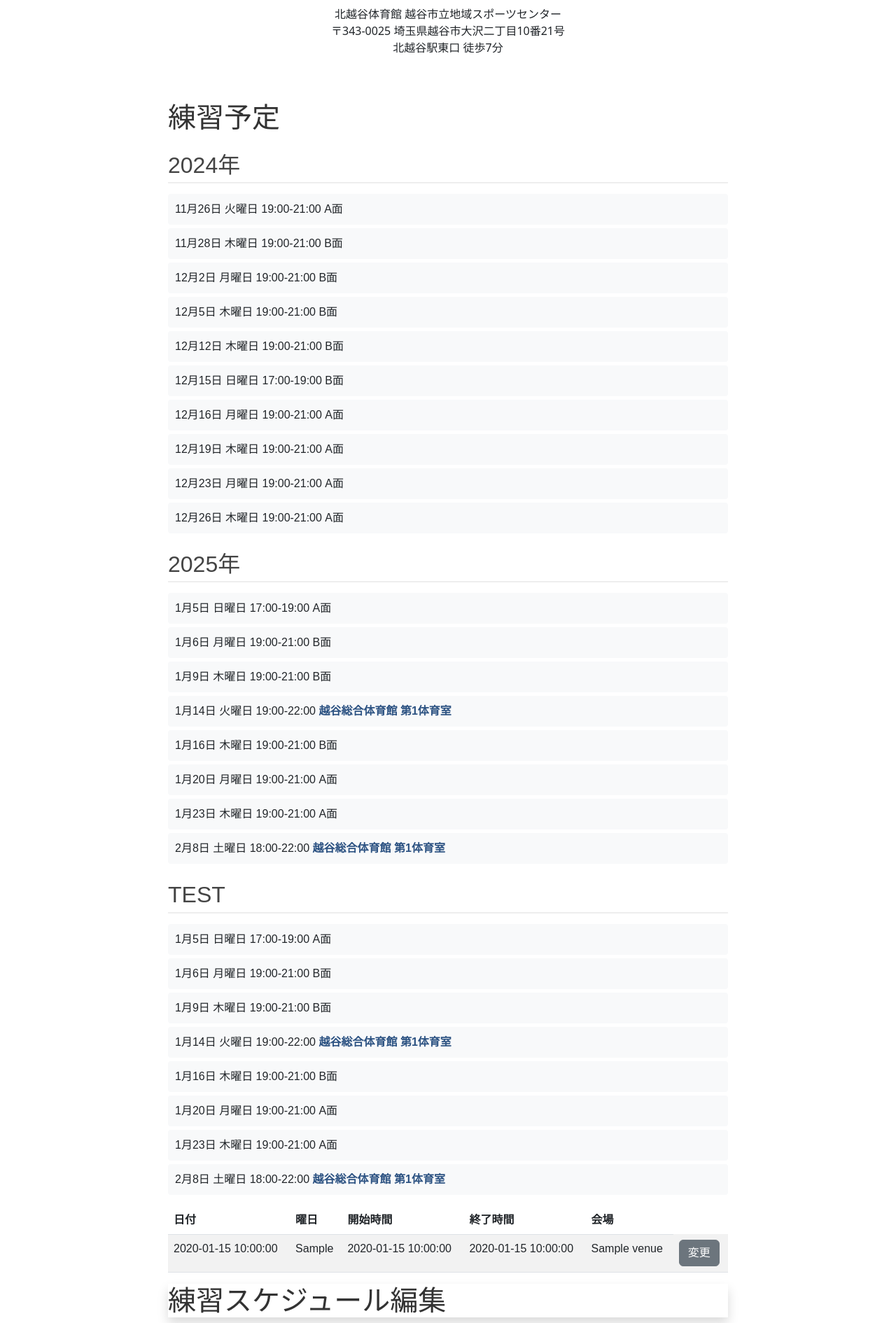
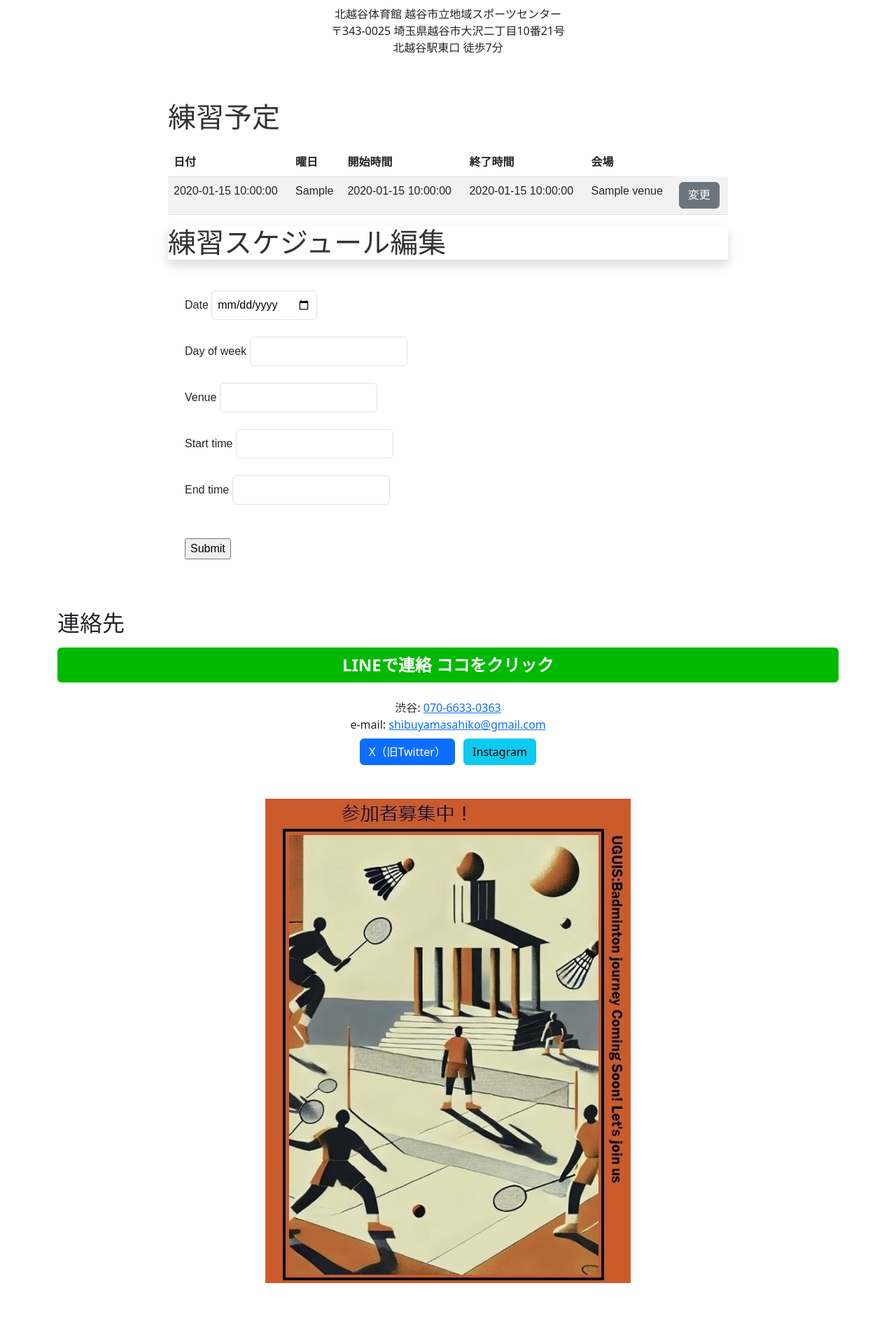
Before and after one commit to UGUIS8020/uguis_bad, a Python web app: template templates/index.html in a window 1280 px wide. Shown: the part 380-2270 px from the top of the page at 70% size. After the commit the page ends 2213 px from the top, so only its background shows below. Run offline with Jinja, Linux system fonts and the light colour scheme; the template is opened without the code that fills it: most values are stand-ins (such as "Sample title", 1, 10 or a date in 2020); form fields are guessed from the names that the template uses; some libraries are stand-ins or nearby versions.

Commit message:
新越谷

```diff
--- a/templates/index.html
+++ b/templates/index.html
@@ -58,43 +58,6 @@
               <div class="schedule">
                 <h1>練習予定</h1>
 
-                <h2>2024年</h2>
-                <ul>
-                  <li>11月26日 火曜日 19:00-21:00 A面</li>
-                  <li>11月28日 木曜日 19:00-21:00 B面</li>
-                  <li>12月2日 月曜日 19:00-21:00 B面</li>
-                  <li>12月5日 木曜日 19:00-21:00 B面</li>
-                  <li>12月12日 木曜日 19:00-21:00 B面</li>
-                  <li>12月15日 日曜日 17:00-19:00 B面</li>
-                  <li>12月16日 月曜日 19:00-21:00 A面</li>
-                  <li>12月19日 木曜日 19:00-21:00 A面</li>
-                  <li>12月23日 月曜日 19:00-21:00 A面</li>
-                  <li>12月26日 木曜日 19:00-21:00 A面</li>
-                </ul>
-
-                <h2>2025年</h2>
-                <ul>
-                  <li>1月5日 日曜日 17:00-19:00 A面</li>
-                  <li>1月6日 月曜日 19:00-21:00 B面</li>
-                  <li>1月9日 木曜日 19:00-21:00 B面</li>
-                  <li>1月14日 火曜日 19:00-22:00 <span class="special-venue">越谷総合体育館 第1体育室</span></li>
-                  <li>1月16日 木曜日 19:00-21:00 B面</li>
-                  <li>1月20日 月曜日 19:00-21:00 A面</li>
-                  <li>1月23日 木曜日 19:00-21:00 A面</li>
-                  <li>2月8日 土曜日 18:00-22:00 <span class="special-venue">越谷総合体育館 第1体育室</span></li>
-                </ul>
-
-                <h2>TEST</h2>
-                <ul>
-                  <li>1月5日 日曜日 17:00-19:00 A面</li>
-                  <li>1月6日 月曜日 19:00-21:00 B面</li>
-                  <li>1月9日 木曜日 19:00-21:00 B面</li>
-                  <li>1月14日 火曜日 19:00-22:00 <span class="special-venue">越谷総合体育館 第1体育室</span></li>
-                  <li>1月16日 木曜日 19:00-21:00 B面</li>
-                  <li>1月20日 月曜日 19:00-21:00 A面</li>
-                  <li>1月23日 木曜日 19:00-21:00 A面</li>
-                  <li>2月8日 土曜日 18:00-22:00 <span class="special-venue">越谷総合体育館 第1体育室</span></li>
-                </ul>
 
                 <table class="table table-striped">
                     <thead>
```
Also changed, not shown: app.py (+6 -75 lines).
